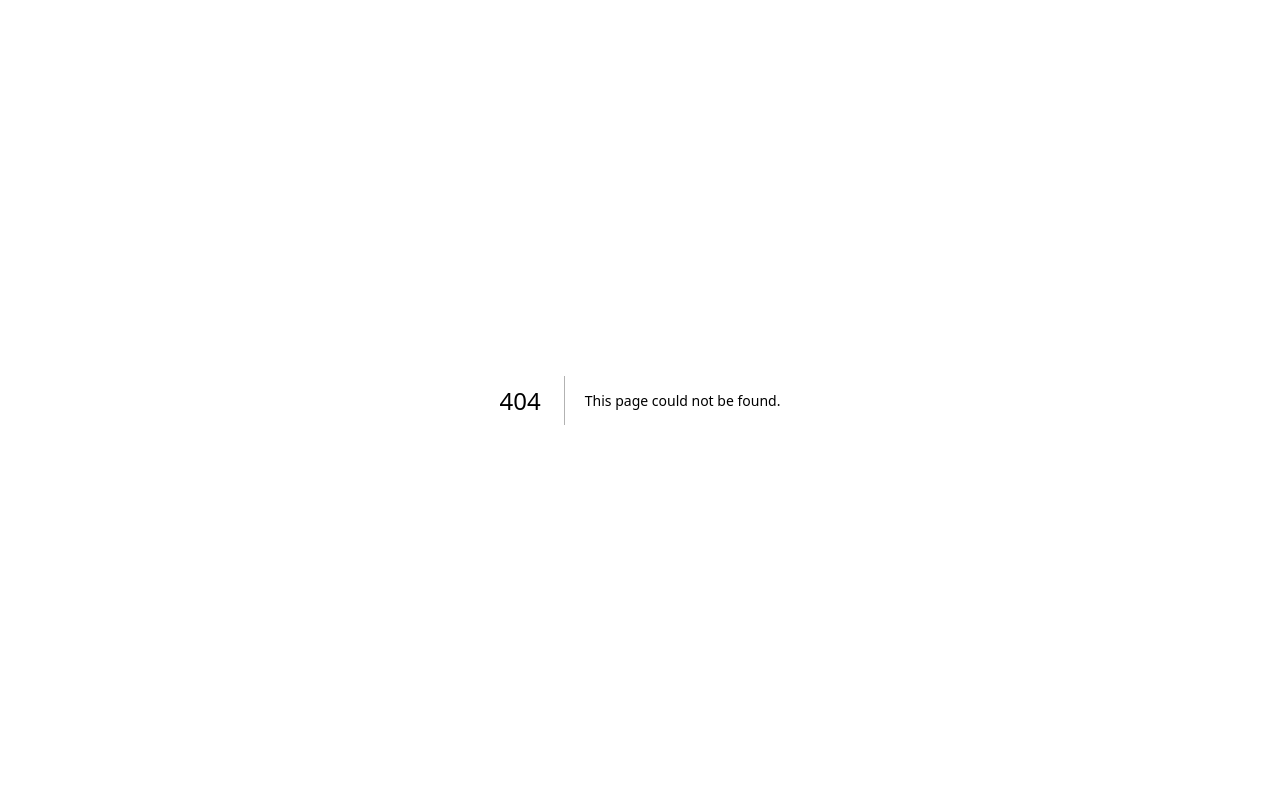
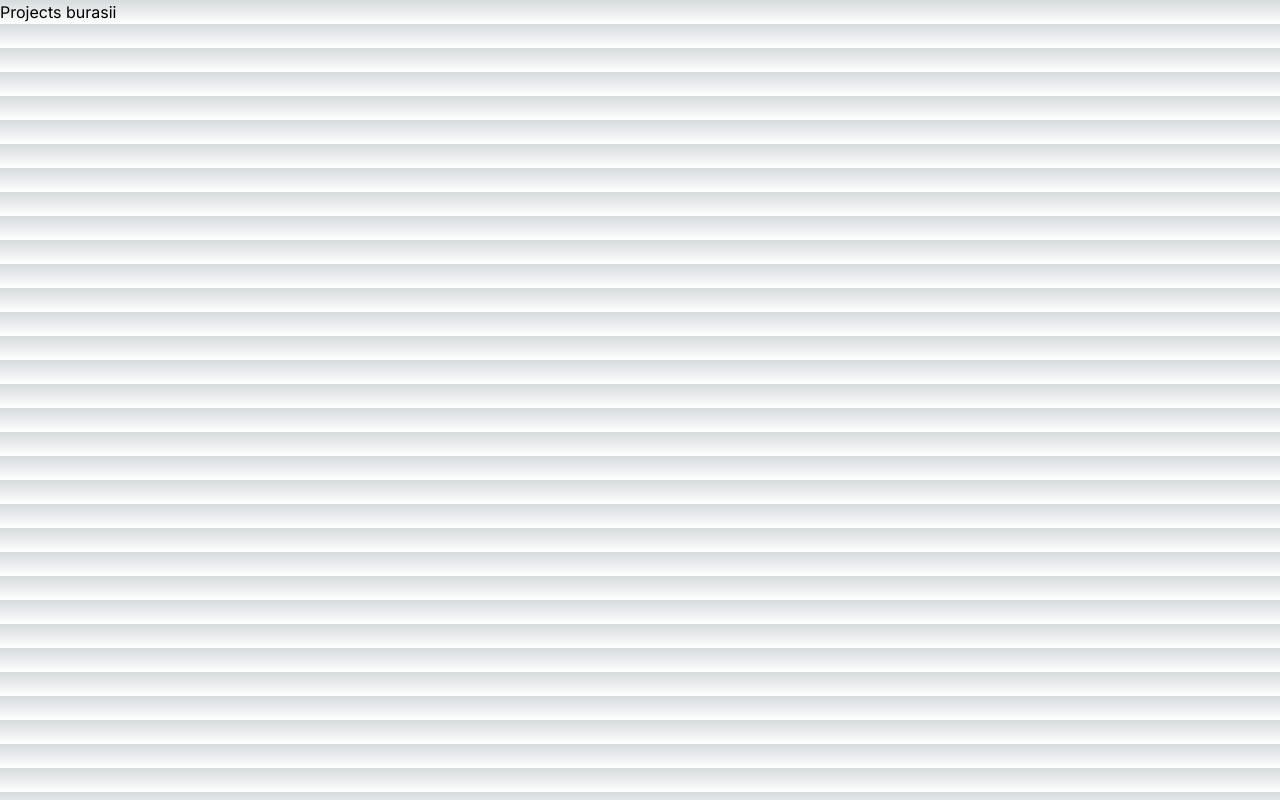
Before and after one commit to tascagdas/tascagdas-blog-portfolio, a Next.js app: page /about/projects in a window 1280 px wide. Before the commit this address had no page. Built offline with nearby package versions, Linux system fonts and the light colour scheme.

Commit message:
basit bir routing calismasi... cidden bu kadar kolay olucagini bilmiyordum xd

```diff
--- /dev/null
+++ b/app/about/page.js
@@ -0,0 +1,5 @@
+export default function AboutPage() {
+    return (<>
+    About page
+    </>)
+}
--- /dev/null
+++ b/app/about/projects/page.js
@@ -0,0 +1,5 @@
+export default function ProjectsPage() {
+    return (<>
+    Projects burasii
+    </>)
+}
--- a/app/page.js
+++ b/app/page.js
@@ -1,7 +1,8 @@
 'use client'
 
+import Card from "@/components/card"
 import { useState } from "react"
-import Card from "@/components/Card"
+
 
 
 export default function Home() {
```
